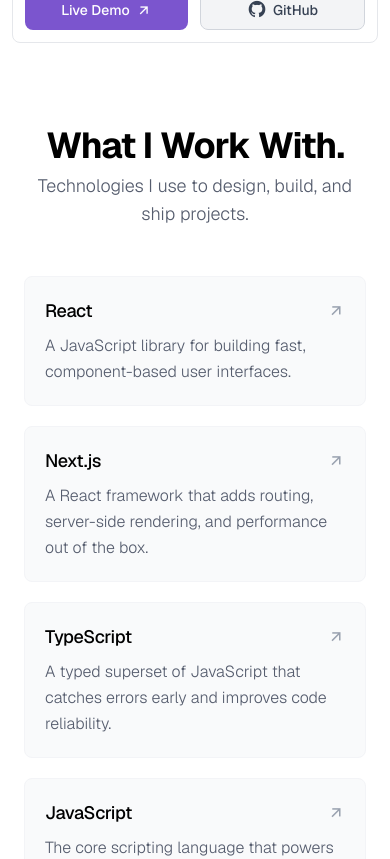
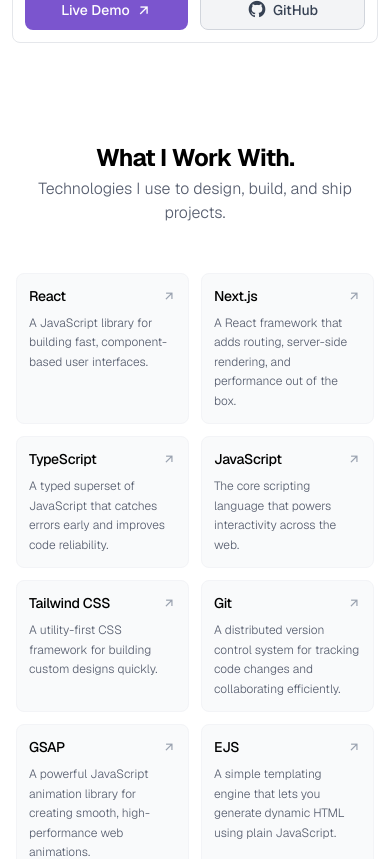
Before and after one commit to faridhussain/Portfolio, a Next.js app: page / in a window 390 px wide. Shown: the part 2620-3479 px from the top of the page. Built offline with nearby package versions, Linux system fonts and the light colour scheme.

Commit message:
improve skills section mobile layout

```diff
--- a/app/components/Skills.tsx
+++ b/app/components/Skills.tsx
@@ -63,12 +63,12 @@ const skillGroups: SkillGroup[] = [
 
 export default function Skills() {
     return (
-        <section className='max-w-350 mx-auto px-6 lg:px-8 mt-20 lg:mt-28'>
+        <section className='max-w-350 mx-auto px-4 sm:px-6 lg:px-8 mt-25 lg:mt-33'>
             <div className='flex flex-col items-center text-center lg:items-start lg:text-left gap-1 mb-12'>
-                <h2 className='text-4xl md:text-5xl font-bold leading-tight'>
+                <h2 className='sm:text-4xl text-2xl md:text-5xl font-bold leading-tight'>
                     <span className='tracking-tight'>What I Work With.</span>
                 </h2>
-                <p className='text-lg text-[#565d6e] font-light max-w-2xl'>Technologies I use to design, build, and ship projects.</p>
+                <p className='md:text-lg text-base text-[#565d6e] font-light max-w-2xl'>Technologies I use to design, build, and ship projects.</p>
             </div>
 
             <div className='flex flex-col gap-10'>
@@ -76,15 +76,15 @@ export default function Skills() {
                     <div key={group.label ?? index} className='flex flex-col gap-4'>
                         {group.label && <h3 className='text-xl md:text-2xl font-bold tracking-tight'>{group.label}</h3>}
 
-                        <div className='grid grid-cols-1 sm:grid-cols-2 lg:grid-cols-3 gap-5'>
+                        <div className='grid grid-cols-2 gap-3 sm:gap-4 lg:grid-cols-3 lg:gap-5'>
                             {group.skills.map((skill) => (
-                                <a key={skill.name} href={skill.url} target='_blank' rel='noopener noreferrer' className='group flex flex-col gap-2 rounded-lg border border-[#F3F4F7] bg-gray-50 p-5'>
+                                <a key={skill.name} href={skill.url} target='_blank' rel='noopener noreferrer' className='group flex flex-col gap-2 rounded-lg border border-[#F3F4F7] bg-gray-50 p-3 md:p-5'>
                                     <div className='flex items-center justify-between'>
-                                        <h4 className='text-lg font-medium tracking-tight'>{skill.name}</h4>
-                                        <i className='ri-arrow-right-up-line text-lg text-gray-400 transition-all duration-300 group-hover:text-[#7b55ce] group-hover:-translate-y-1 group-hover:translate-x-1'></i>
+                                        <h4 className='text-sm md:text-lg font-medium tracking-tight'>{skill.name}</h4>
+                                        <i className='ri-arrow-right-up-line text-sm sm:text-lg text-gray-400 transition-all duration-300 group-hover:text-[#7b55ce] group-hover:-translate-y-1 group-hover:translate-x-1'></i>
                                     </div>
 
-                                    <p className='text-base text-[#565d6e] font-light leading-relaxed'>{skill.description}</p>
+                                    <p className='text-xs md:text-base text-[#565d6e] font-light leading-relaxed'>{skill.description}</p>
                                 </a>
                             ))}
                         </div>
```
